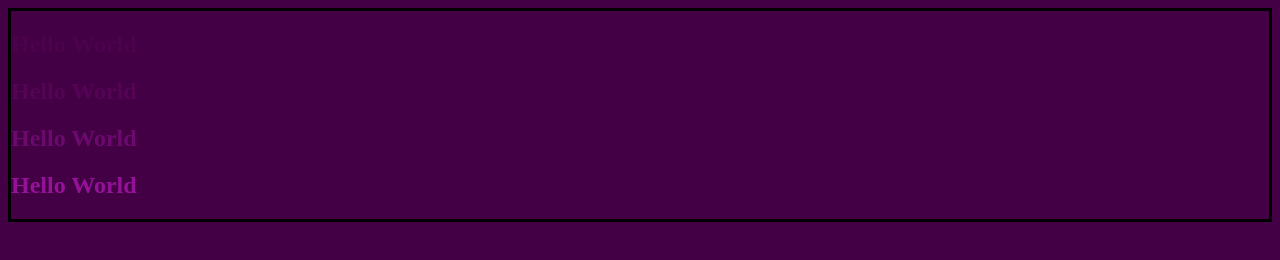
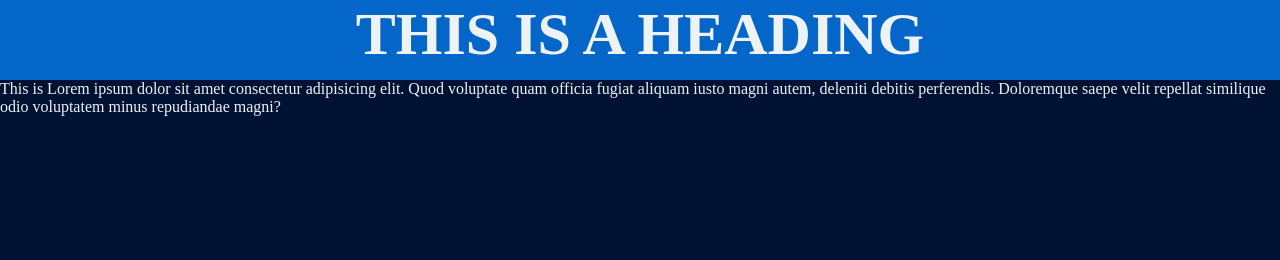
Before and after one commit to Mourud/css-practice, a plain HTML site: page index.html in a window 1280 px wide. Drawn offline with Linux system fonts and the light colour scheme.

Commit message:
lazy commit

```diff
--- a/index.html
+++ b/index.html
@@ -1,15 +1,15 @@
 <!DOCTYPE html>
 <html lang="en">
-  <head>
-    <meta charset="UTF-8" />
-    <meta name="viewport" content="width=device-width, initial-scale=1.0" />
-    <title>CSS Practice</title>
-    <link rel="stylesheet" href="styles.css" />
-  </head>
-  <body>
-    <h2 id="one">Hello World</h2>
-    <h2 id="two">Hello World</h2>
-    <h2 id="three">Hello World</h2>
-    <h2 id="four">Hello World</h2>
-  </body>
+<head>
+  <meta charset="UTF-8">
+  <meta name="viewport" content="width=device-width, initial-scale=1.0">
+  <link rel="stylesheet" href="styles.css">
+  <title>Document</title>
+</head>
+<body>
+  <div class="title">
+    <h1>THIS IS A HEADING</h1>
+  </div>
+  <div class="body">This is Lorem ipsum dolor sit amet consectetur adipisicing elit. Quod voluptate quam officia fugiat aliquam iusto magni autem, deleniti debitis perferendis. Doloremque saepe velit repellat similique odio voluptatem minus repudiandae magni?</div>
+</body>
 </html>
--- a/styles.css
+++ b/styles.css
@@ -1,20 +1,23 @@
-body {
-  color: gray;
-  background-color: rgb(68, 0, 68);
-  border: 3px solid black;
+.title{
+  background: #0466C8;
+  height: 10vh;
+  text-align: center;
+  font-size: 30px;
+  font-weight: bolder;
 }
 
-#one {
-  color: rgba(148, 17, 153, 0.1);
-}
-#two {
-  color: rgba(148, 17, 153, 0.2);
+.body{
+  background: #001233;
+  height: 90vh;
+
 }
 
-#three {
-  color: rgba(148, 17, 153, 0.5);
+
+
+*{
+  margin: 0;
+  padding: 0;
+  border-width: 0;
+
+  color: #edf2f4;;
 }
-
-#four {
-  color: rgba(148, 17, 153, 1);
-}
```
